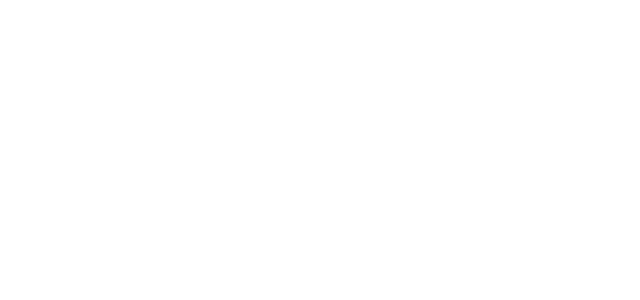
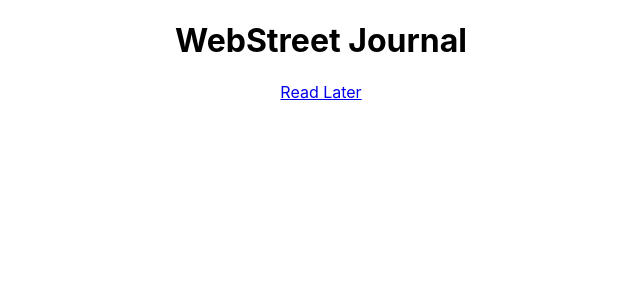
Before and after one commit to Scotty-Brown/WebStreet-Journal, a React (Create React App) app: page / in a window 1280 px wide. Shown: the top 300 px of the page, without its empty margins (319-959 px from the left). Built offline with nearby package versions, Linux system fonts and the light colour scheme.

Commit message:
Add Header comp

```diff
--- a/src/App.js
+++ b/src/App.js
@@ -3,6 +3,7 @@
 import { fetchArticles } from './apiCalls';
 import { useEffect, useState } from 'react';
 import { sampleData } from './sampleData';
+import Header from './Components/Header/Header';
 
 function App() {
 
@@ -18,6 +19,7 @@
 
   return (
     <div className='App'>
+      <Header />
       {/* <Router>
 
       </Router> */}
--- /dev/null
+++ b/src/Components/Header/Header.js
@@ -0,0 +1,14 @@
+import './Header.css'
+import { NavLink } from 'react-router-dom'
+
+const Header = () => {
+
+    return (
+        <div className='header'>
+            <h1>WebStreet Journal</h1>
+            <NavLink>Read Later</NavLink>
+        </div>
+    )
+}
+
+export default Header
```
Also changed, not shown: src/Components/Header/Header.css (added), 1 other file (tests, documents, lock files or other folders).
